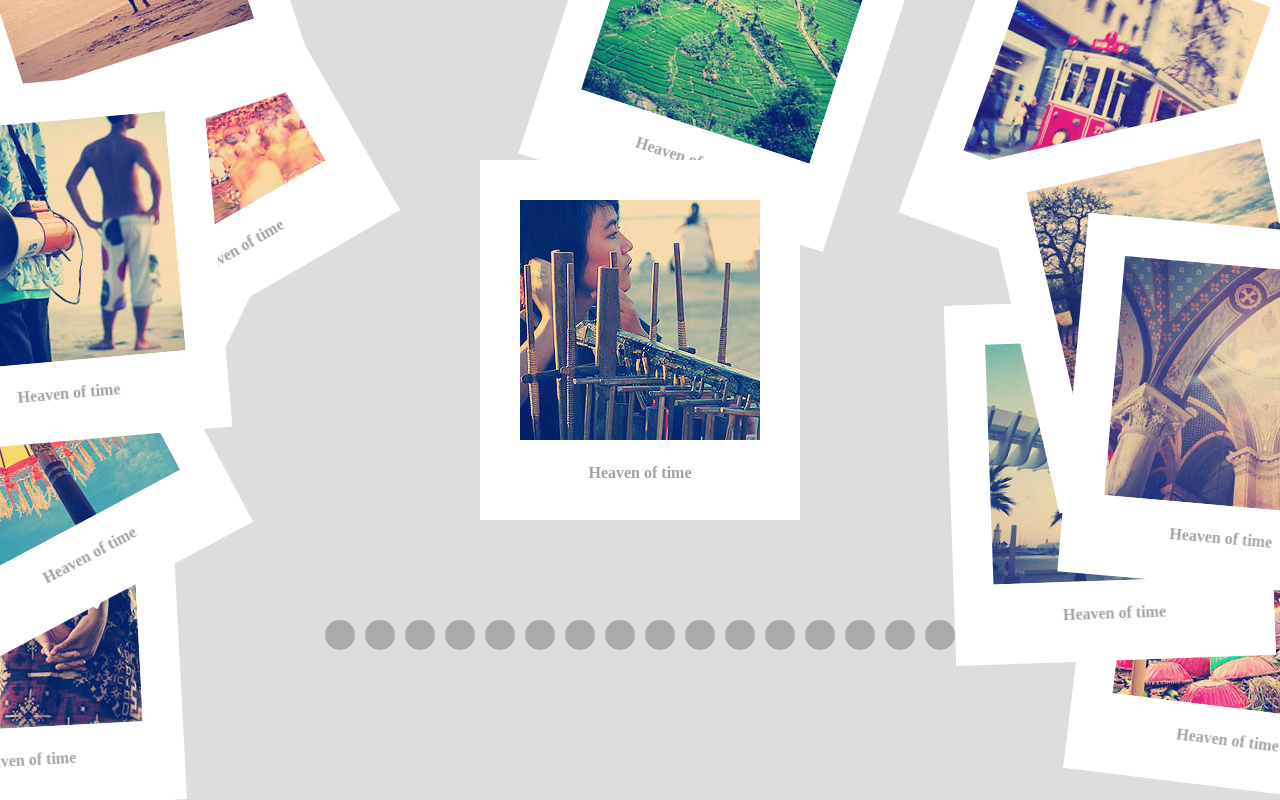
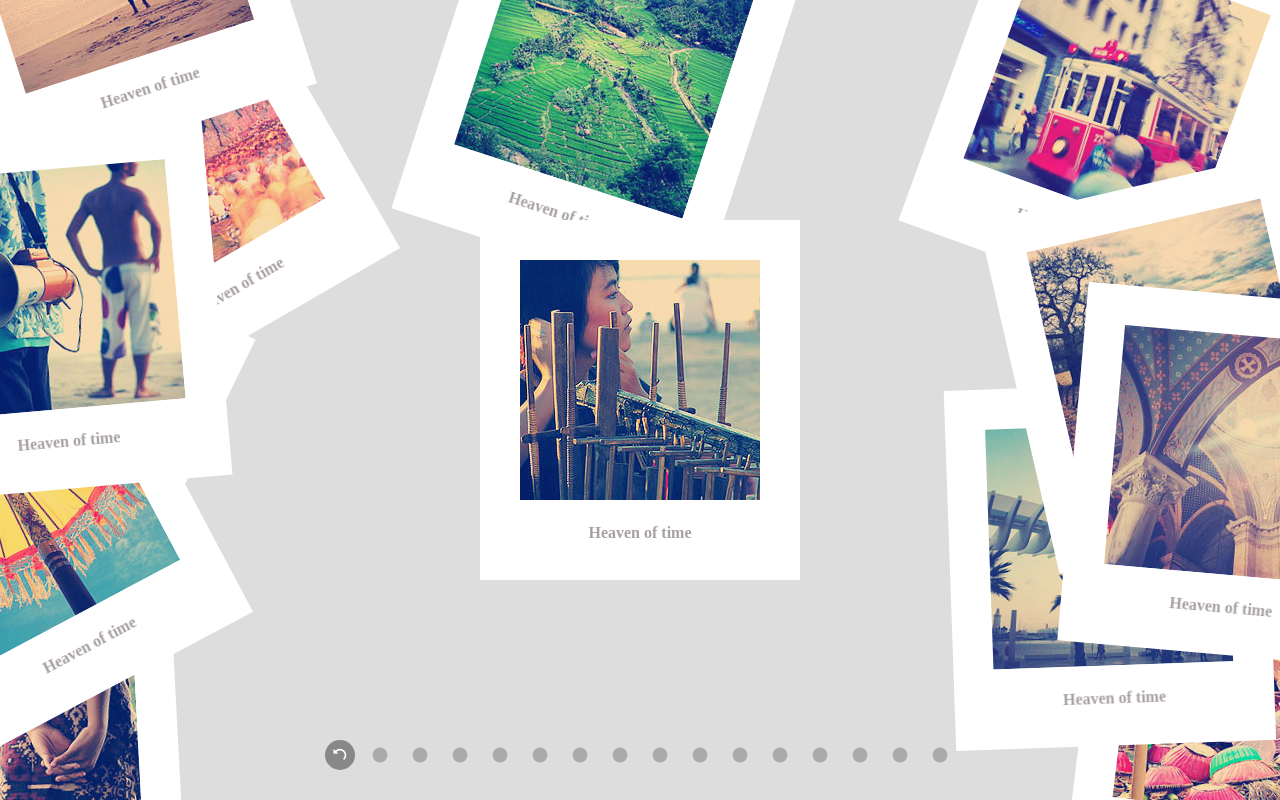
Before and after one commit to Hansom-wang/gallery-by-react, a React app: page / in a window 1280 px wide. Built offline with nearby package versions, Linux system fonts and the light colour scheme.

Commit message:
add nav event&finish gallery

```diff
--- a/cfg/defaults.js
+++ b/cfg/defaults.js
@@ -49,7 +49,7 @@ function getDefaultModules() {
         loader: 'url-loader?limit=8192'
       },
       {
-        test: /\.(mp4|ogg|svg)$/,
+        test: /\.(mp4|ogg|svg|eot|woff)$/,
         loader: 'file-loader'
       },
       {
--- a/src/components/Main.js
+++ b/src/components/Main.js
@@ -37,8 +37,10 @@ class ImageFigure extends React.Component {
          */
     handleClick(e) {
 
-        e.stopPropgation;
-        e.preventDefault;
+        //阻止事件冒泡
+        e.stopPropagation();
+        e.preventDefault();
+
         if (this.props.arrange.isCenter) //如果是居中则翻转
         {
             this.props.inverse();
@@ -57,16 +59,17 @@ class ImageFigure extends React.Component {
         }
 
         if (this.props.arrange.rotate) {
-            (['ms', 'mos', 'Webkit', '']).forEach((value) => {
-                styleObj[value + 'Transform'] = 'rotate(' + this.props.arrange.rotate + 'deg)';
+            (['msTransform', 'MosTransform', 'WebkitTransform', 'transform']).forEach((value) => {
+                styleObj[value] = 'rotate(' + this.props.arrange.rotate + 'deg)';
             });
         }
 
         if (this.props.arrange.isCenter) {
             styleObj.zIndex = 11;
         }
-        var imageFigureClassName = 'img-figure';
+        let imageFigureClassName = 'img-figure';
         imageFigureClassName += this.props.arrange.isInverse ? ' is-inverse' : '';
+
 
         return ( < figure className = { imageFigureClassName }
             onClick = { this.handleClick }
@@ -86,16 +89,37 @@ class ImageFigure extends React.Component {
  */
 class ControllerUnit extends React.Component {
     constructor(props) {
-        super(props);
+            super(props);
+            this.handleClick = this.handleClick.bind(this);
+        }
+        /**
+         *鼠标点击事件
+         */
+    handleClick(e) {
+        e.stopPropagation();
+        e.preventDefault();
+
+        if (this.props.arrange.isCenter) {
+            this.props.inverse();
+        } else {
+            this.props.center();
+        }
     }
     render() {
-        let controllerUnitClassName = "control-unit";
+        let controllerUnitClassName = 'control-unit';
 
         if (this.props.arrange.isCenter) {
+            controllerUnitClassName += ' is-center';
 
+
+            if (this.props.arrange.isInverse) {
+                controllerUnitClassName += ' is-inverse';
+            }
         }
 
-        return <span className = { controllerUnitClassName } >< /span>
+
+        return <span className = { controllerUnitClassName }
+        onClick = { this.handleClick } > < /span>
     }
 }
 
@@ -148,12 +172,11 @@ class AppComponent extends React.Component {
              */
         inverse(index) {
             return function() {
-                var imagesArrayageArr = this.state.imagesArrayageArr;
-
+                let imagesArrayageArr = this.state.imagesArrayageArr;
+                debugger;
                 imagesArrayageArr[index].isInverse = !imagesArrayageArr[index].isInverse;
 
                 this.setState({
-
                     imagesArrayageArr: imagesArrayageArr
                 });
             }.bind(this);
@@ -248,15 +271,15 @@ class AppComponent extends React.Component {
             let stage = ReactDom.findDOMNode(this.refs.stage),
                 stageW = stage.scrollWidth,
                 stageH = stage.scrollHeight,
-                halfStageH = Math.ceil(stageH / 2),
-                halfStageW = Math.ceil(stageW / 2);
+                halfStageH = Math.floor(stageH / 2),
+                halfStageW = Math.floor(stageW / 2);
 
             //获取imagefigure的大小
             let imageFigureDom = ReactDom.findDOMNode(this.refs.imageFigure0),
                 figureW = imageFigureDom.scrollWidth,
                 figureH = imageFigureDom.scrollHeight,
-                halfFigureW = Math.ceil(figureW / 2),
-                halfFigureH = Math.ceil(figureH / 2);
+                halfFigureW = Math.floor(figureW / 2),
+                halfFigureH = Math.floor(figureH / 2);
 
 
             //计算中心点的位置
@@ -273,7 +296,7 @@ class AppComponent extends React.Component {
 
             //计算中间上部的图片排布范围
             this.Constant.vPosRange.x[0] = halfStageW - figureW;
-            this.Constant.vPosRange.x[1] = halfStageW + figureW;
+            this.Constant.vPosRange.x[1] = halfStageW;
             this.Constant.vPosRange.topY[0] = -halfFigureH;
             this.Constant.vPosRange.topY[1] = halfStageH - halfFigureH * 3;
 
--- a/src/styles/App.scss
+++ b/src/styles/App.scss
@@ -1,10 +1,14 @@
+@font-face {
+    font-family: "icons-turn-arrow";
+    src: url("../fonts/icons/turn-arrow.woff") format("woff"), url("../fonts/icons/turn-arrow.svg") format("svg");
+}
+
 html,
 body {
     width: 100%;
     height: 100%;
     background-color: #DDD;
-    overflow-x: hidden;
-    overflow-y: hidden;
+    overflow: hidden;
 }
 
 .content {
@@ -18,7 +22,7 @@ body {
 .stage {
     position: relative;
     width: 100%;
-    height: 680px;
+    height: 100%;
 }
 
 
@@ -28,12 +32,12 @@ body {
 /* image --start */
 
 .img-sec {
+    position: relative;
     background-color: #ddd;
-    perspective: 1800px;
-    position: relatvie;
     width: 100%;
     height: 100%;
-    overflown: hidden;
+    overflow: hidden;
+    /* perspective: 1800px; */
     @at-root {
         .img-figure {
             position: absolute;
@@ -46,6 +50,7 @@ body {
             cursor: pointer;
             transform-origin: 0 50% 0;
             transform-style: preserve-3d;
+            transition: transform .6s ease-in-out, left .6s ease-in-out, top .6s ease-in-out;
             &.is-inverse {
                 transform: translate(320px) rotateY(180deg);
             }
@@ -73,6 +78,9 @@ body {
                 box-sizing: border-box;
                 transform: rotateY(180deg) translateZ(1px);
                 backface-visibility: hidden;
+                p {
+                    margin: 0;
+                }
             }
         }
     }
@@ -89,24 +97,37 @@ body {
     left: 0;
     bottom: 30px;
     z-index: 101;
-
     width: 100%;
-
     text-align: center;
-   @at-root {
+    @at-root {
         .control-unit {
-           display:inline-block;
-           width:30px;
-           height:30px;
-           margin:0 5px;
-
-           text-align:center;
-           vertical-align:middle;
-
-           cursor:pointer;
-           background-color:#aaa;
-
-           border-radius:50px;
+            display: inline-block;
+            width: 30px;
+            height: 30px;
+            margin: 0 5px;
+            text-align: center;
+            vertical-align: middle;
+            cursor: pointer;
+            background-color: #aaa;
+            border-radius: 50px;
+            transform: scale(.5);
+            transition:transform .5s ease-in-out,background-color .5s ease-in-out;
+            &.is-center {
+                background-color: #888;
+                transform: scale(1);
+                &::after {
+                    color: #fff;
+                    font-family: "icons-turn-arrow";
+                    font-size: 80%;
+                    line-height: 30px;
+                    content: '\e600';
+                    -webkit-font-smoothing: antialiased;
+                }
+                &.is-inverse {
+                background-color:#555;
+                    transform: rotateY(180deg);
+                }
+            }
         }
     }
 }
```
